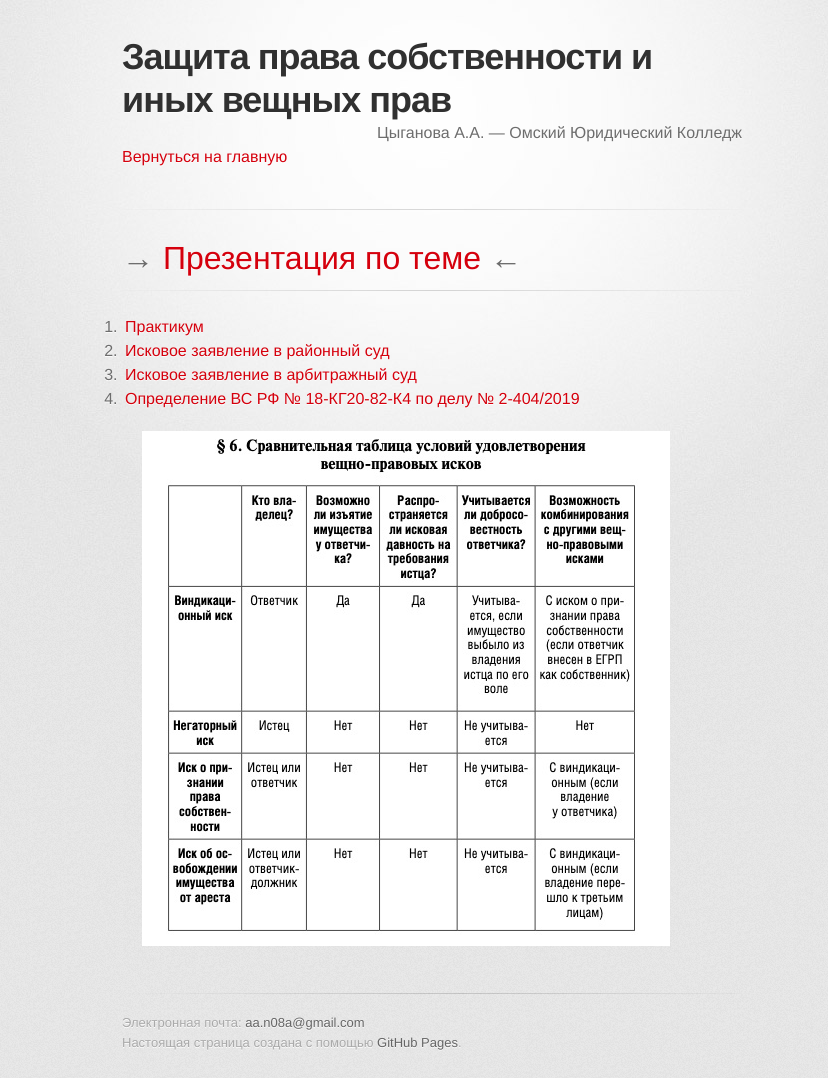
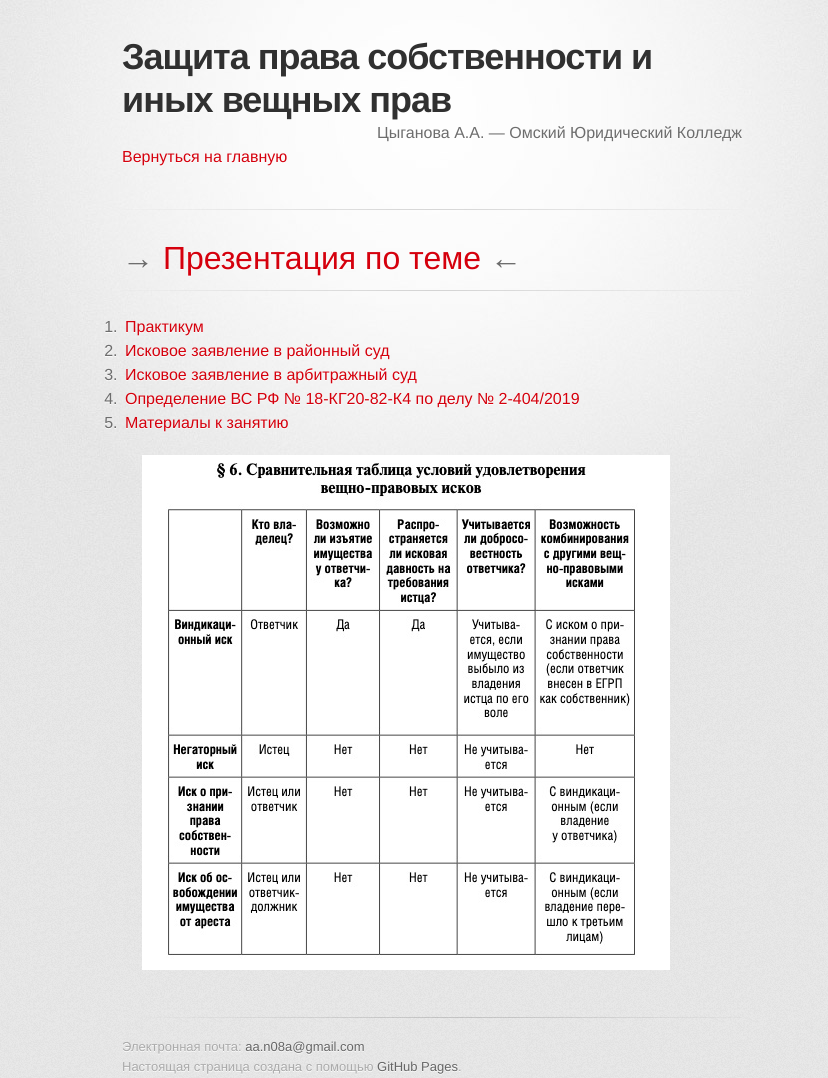
Before and after one commit to a-nova/a-nova.github.io, a Jekyll site: the page built from _lessons/11.md, in a window 1280 px wide, cut to the strip 0-1078 px from the top of the page. Shown: the whole strip, without its empty margins (208-1036 px from the left). Built offline with Jekyll 4.4.1, drawn with Linux system fonts in a browser that asks for light colours; some web fonts are replaced.

Commit message:
return test

```diff
--- a/_lessons/11.md
+++ b/_lessons/11.md
@@ -13,6 +13,6 @@ layout: page
 2. [Исковое заявление в районный суд](./11/Исковое районный.docx)
 3. [Исковое заявление в арбитражный суд](./11/Исковое арбитражный.docx)
 4. [Определение ВС РФ № 18-КГ20-82-К4 по делу № 2-404/2019](./11/document.pdf)
-   <!-- 5. [Тест](./11/Test.pdf) -->
+5. [Материалы к занятию](./11/Test.pdf)
 
 ![](./vQKjaeX61tU.jpg)
```
